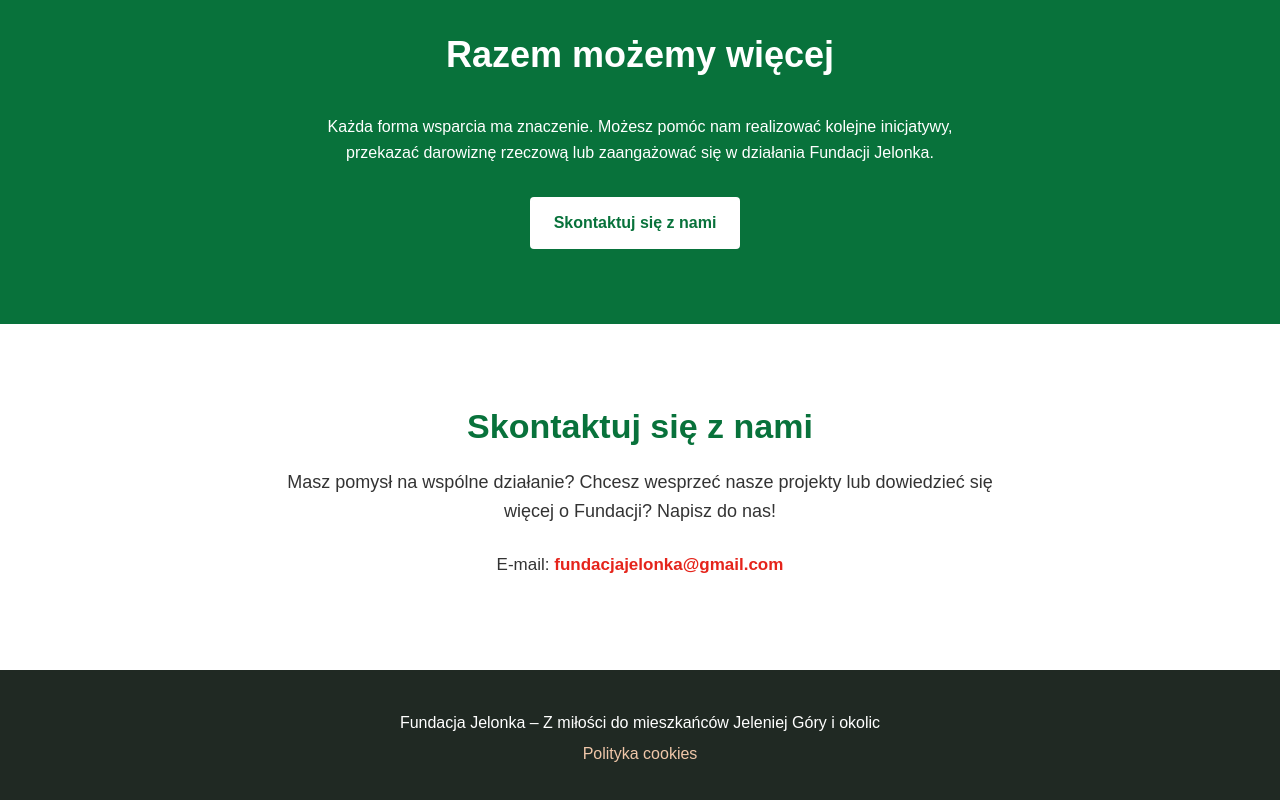
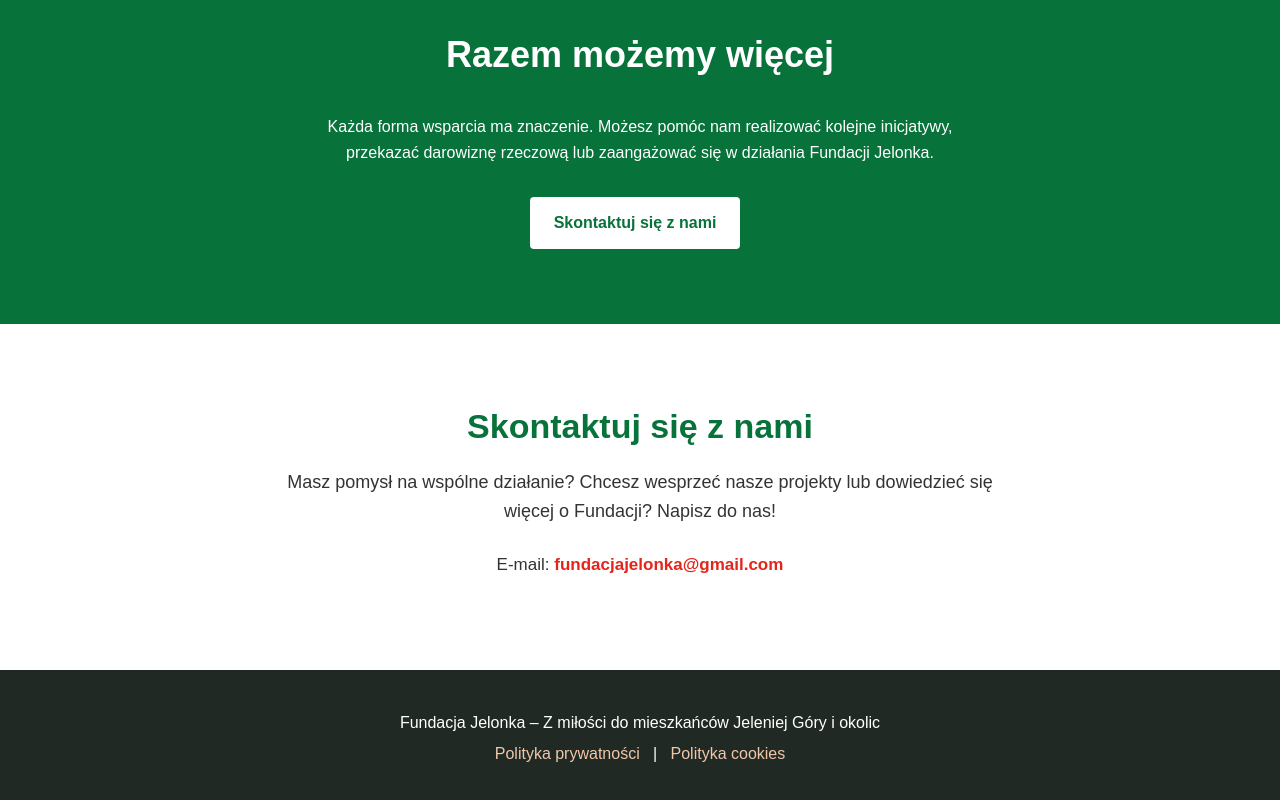
Before and after one commit to fundacjajelonka/fundacja-jelonka, a plain HTML site: page index.html in a window 1280 px wide. Shown: the part 2525-3325 px from the top of the page. Drawn offline with Linux system fonts and the light colour scheme.

Commit message:
Update index.html

```diff
--- a/index.html
+++ b/index.html
@@ -436,6 +436,8 @@ footer a:hover {
 <footer>
   <p>Fundacja Jelonka – Z miłości do mieszkańców Jeleniej Góry i okolic</p>
   <p>
+    <a href="polityka-prywatnosci.html">Polityka prywatności</a>
+    &nbsp; | &nbsp;
     <a href="polityka-cookies.html">Polityka cookies</a>
   </p>
 </footer>
```
